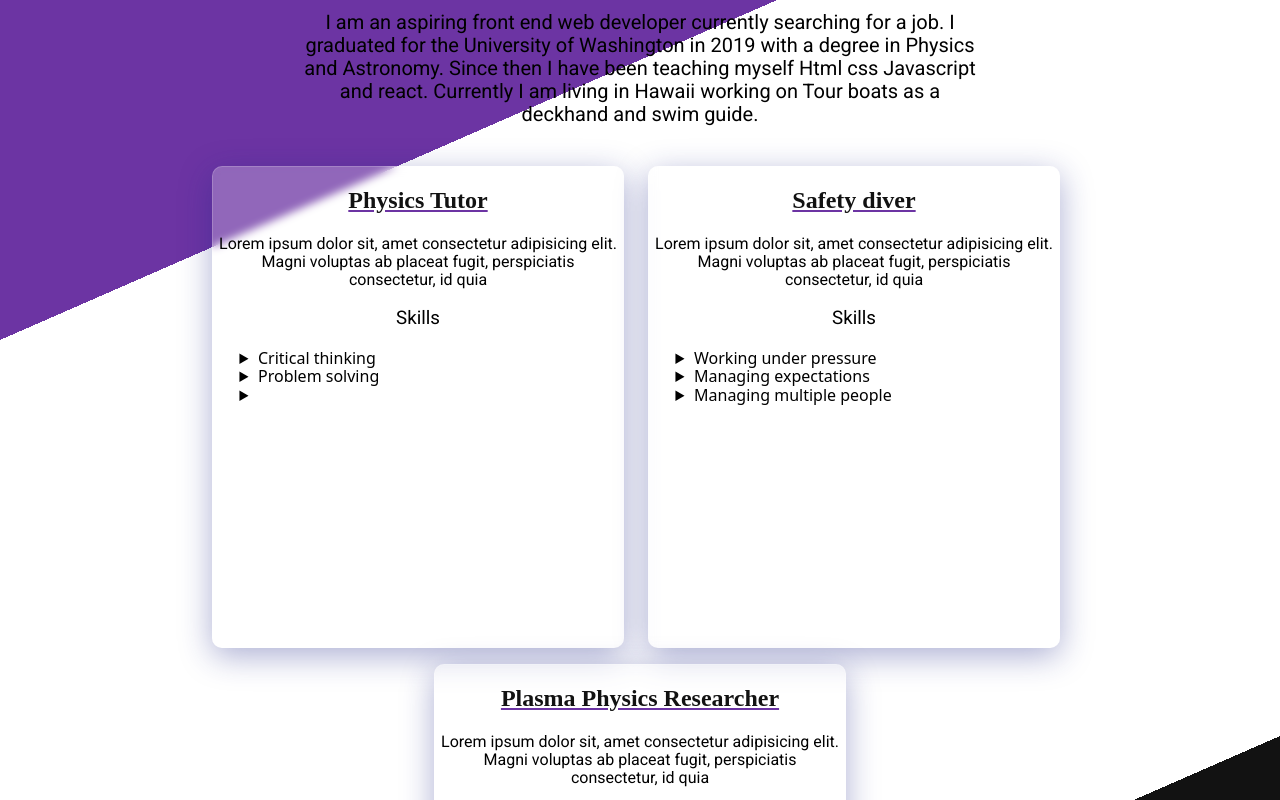
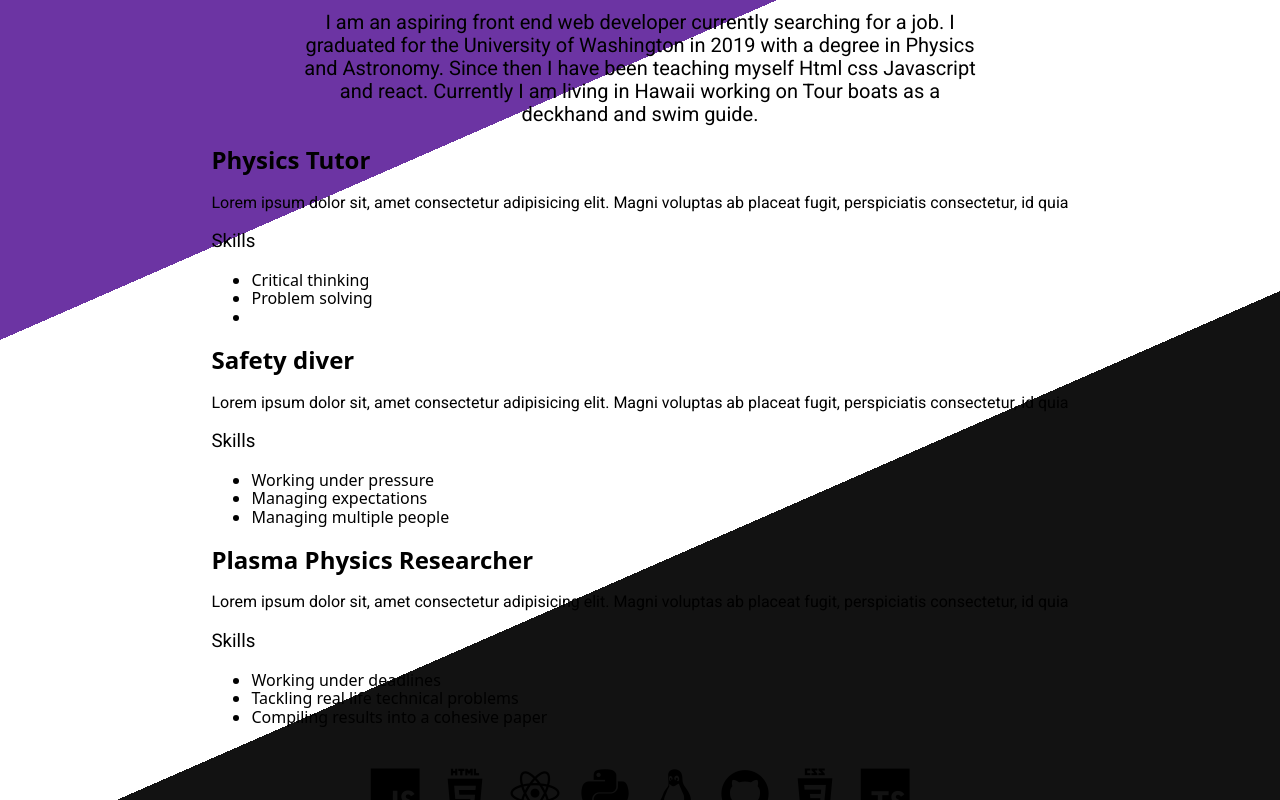
Before and after one commit to piacib/portfolio, a React (Create React App) app: page / in a window 1280 px wide. Shown: the part 1180-1980 px from the top of the page. Built offline with nearby package versions, Linux system fonts and the light colour scheme; a web font is replaced by a local one.

Commit message:
renamed experience card and container

```diff
--- a/src/components/AboutMe/AboutMe.tsx
+++ b/src/components/AboutMe/AboutMe.tsx
@@ -16,8 +16,8 @@ const AboutMe: React.FC = () => {
         Javascript and react. Currently I am living in Hawaii working on Tour
         boats as a deckhand and swim guide.
       </p>
-      <div className="experience_container">
-        <div className="experience_card">
+      <div className="card_container">
+        <div className="card">
           <h2>Physics Tutor</h2>
           <p>
             Lorem ipsum dolor sit, amet consectetur adipisicing elit. Magni
@@ -30,7 +30,7 @@ const AboutMe: React.FC = () => {
             <li></li>
           </ul>
         </div>
-        <div className="experience_card">
+        <div className="card">
           <h2>Safety diver</h2>
           <p>
             Lorem ipsum dolor sit, amet consectetur adipisicing elit. Magni
@@ -44,7 +44,7 @@ const AboutMe: React.FC = () => {
             <li>Managing multiple people</li>
           </ul>
         </div>
-        <div className="experience_card">
+        <div className="card">
           <h2>Plasma Physics Researcher</h2>
           <p>
             Lorem ipsum dolor sit, amet consectetur adipisicing elit. Magni
```
